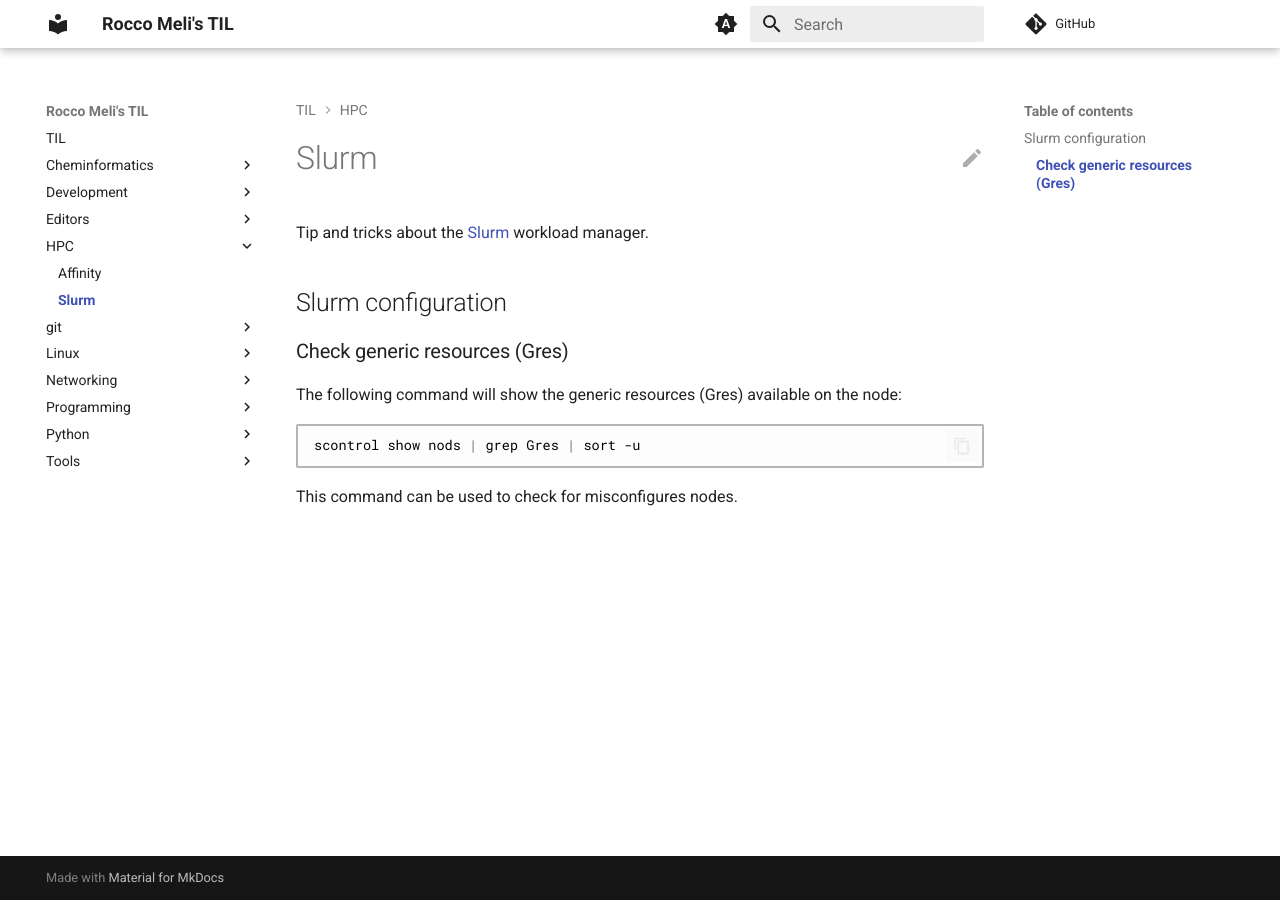
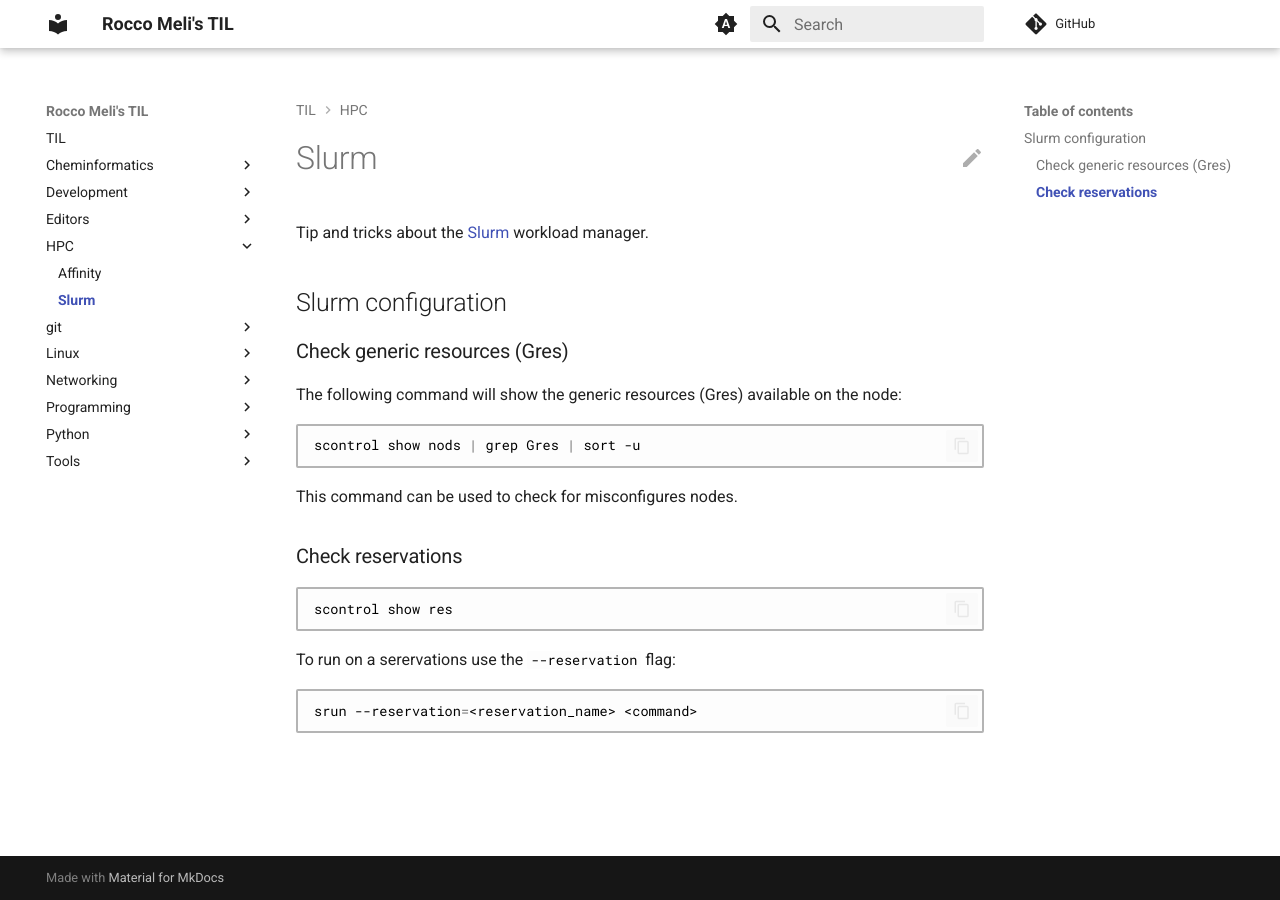
Before and after one commit to RMeli/TIL, an MkDocs documentation site: the page built from docs/hpc/slurm.md, in a window 1280 px wide. Built offline with MkDocs 1.6.1 and Material for MkDocs 9.7.7, drawn with Linux system fonts in a browser that asks for light colours; comment, search, counter and statistics services are not loaded.

Commit message:
reservations

````diff
--- a/docs/hpc/slurm.md
+++ b/docs/hpc/slurm.md
@@ -14,4 +14,16 @@ scontrol show nods | grep Gres | sort -u
 
 This command can be used to check for misconfigures nodes.
 
+### Check reservations
+
+```bash
+scontrol show res
+```
+
+To run on a serervations use the `--reservation` flag:
+
+```bash
+srun --reservation=<reservation_name> <command>
+```
+
 [Slurm]: https://slurm.schedmd.com/
````
